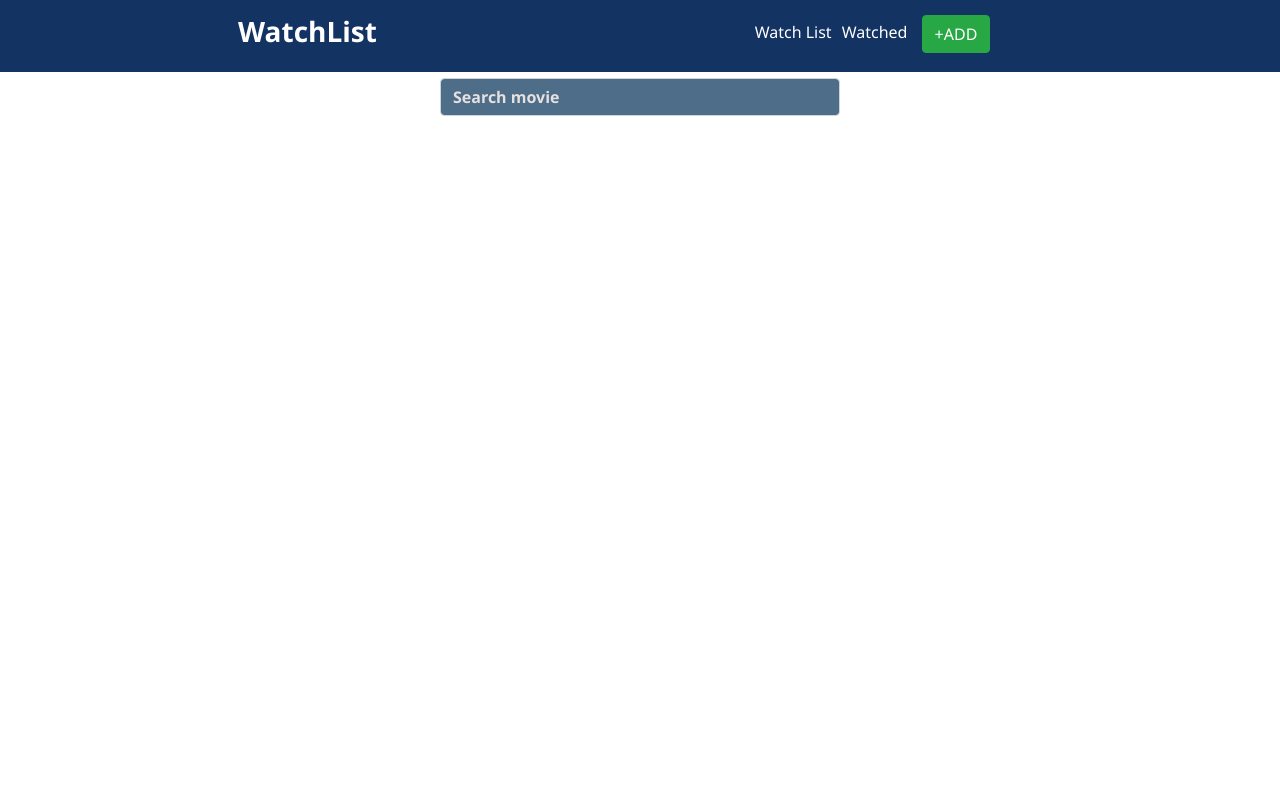
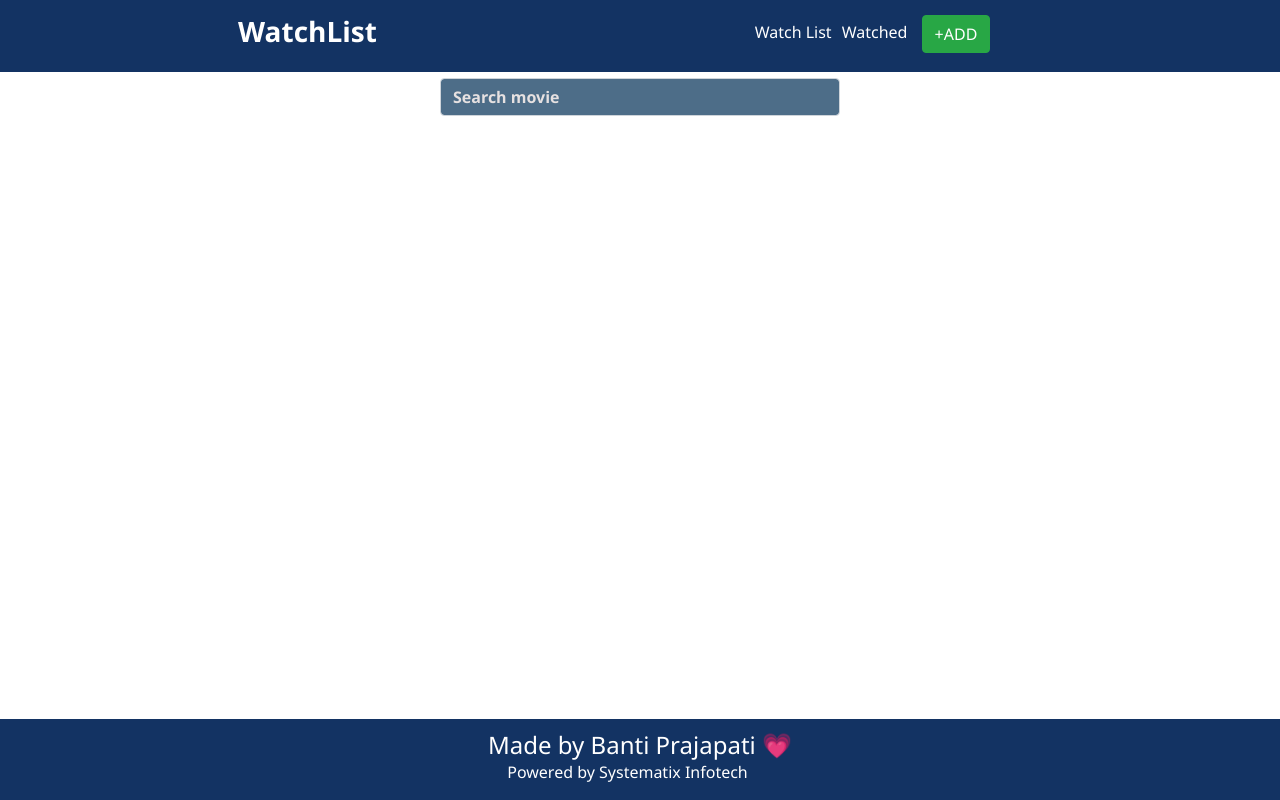
Before and after one commit to bantiprajapati30/movie-watchlist, a React (Create React App) app: page /add in a window 1280 px wide. Built offline with nearby package versions, Linux system fonts and the light colour scheme.

Commit message:
add footer

```diff
--- a/src/App.js
+++ b/src/App.js
@@ -5,6 +5,7 @@ import {Watchlist} from './component/Watchlist';
 import Watched from './component/Watched';
 import Add from './component/Add';
 import { GlobalProvider } from './context/GlobalState';
+import Footer from './component/Footer';
 function App() {
   return (
     <div className="App">
@@ -29,6 +30,7 @@ function App() {
         </Router>
 
       </GlobalProvider>
+      <Footer/>
     </div>
   );
 }
--- /dev/null
+++ b/src/assets/css/Footer.css
@@ -0,0 +1,30 @@
+footer {
+    background-color: rgb(19, 51, 99);
+    min-height: 72px;
+    align-items: center;
+    position: fixed;
+    z-index: 100;
+    width: 100%;
+    bottom: 0px;
+}
+footer h4, footer p {
+    color: #fff;
+    text-align: center;
+}
+footer h4 {
+    margin: 12px 0 0 0;
+}
+footer p {
+    padding-right: 25px;
+}
+.empty {
+    min-height: 85px;
+}
+@media screen and (max-width:767px) {
+    footer h4 {
+        font-size: 1.3rem;
+    }
+    footer p {
+       font-size: 0.9rem;
+    }
+}
--- a/src/component/Footer.js
+++ b/src/component/Footer.js
@@ -0,0 +1,20 @@
+import { Row, Col } from "react-bootstrap";
+import '../assets/css/Footer.css'
+const Footer =() => {
+  return <><Row>
+      <Col className="empty">
+      </Col>
+      </Row>
+      <Row>
+            <Col>
+            <footer>
+                <div>
+                <h4>Made by Banti Prajapati 💗</h4>
+                 <p>Powered by Systematix Infotech</p>
+                </div>
+                 </footer>
+            </Col>
+        </Row>
+  </>
+}
+export default Footer;
```
